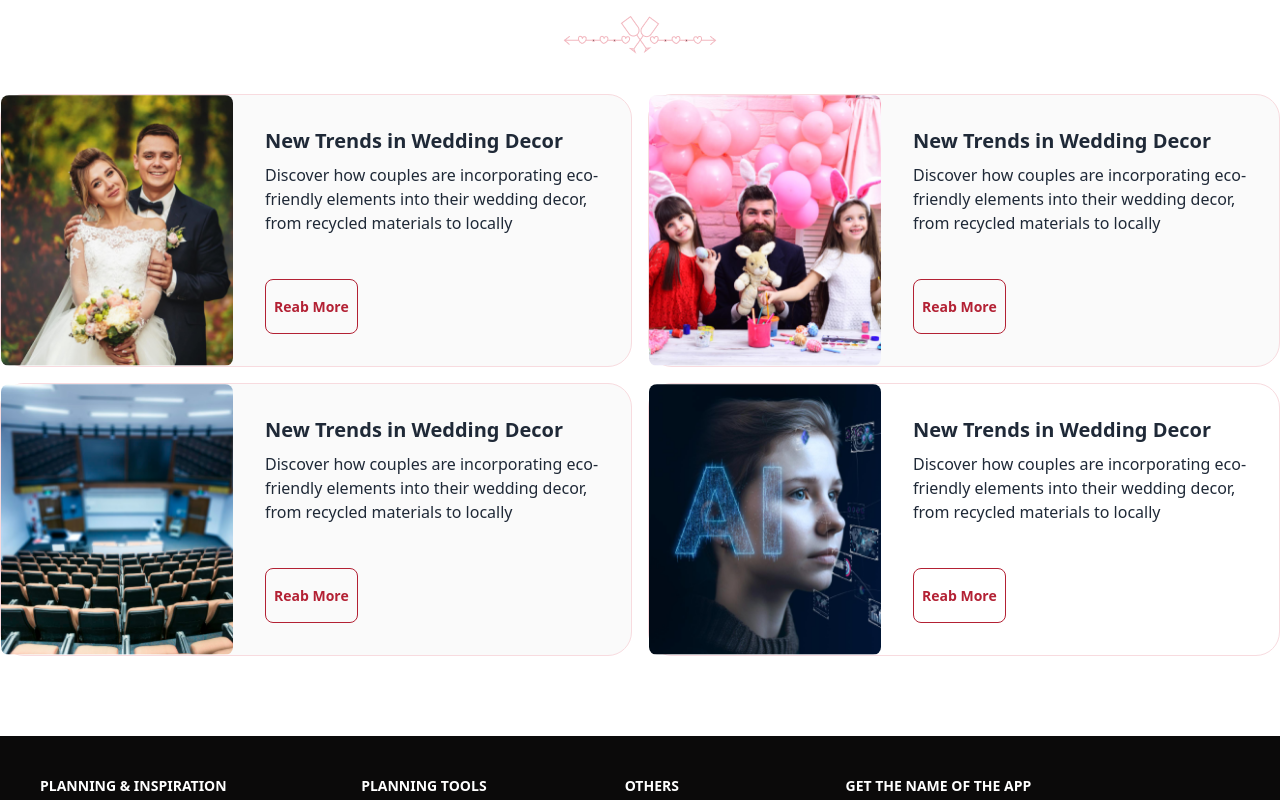
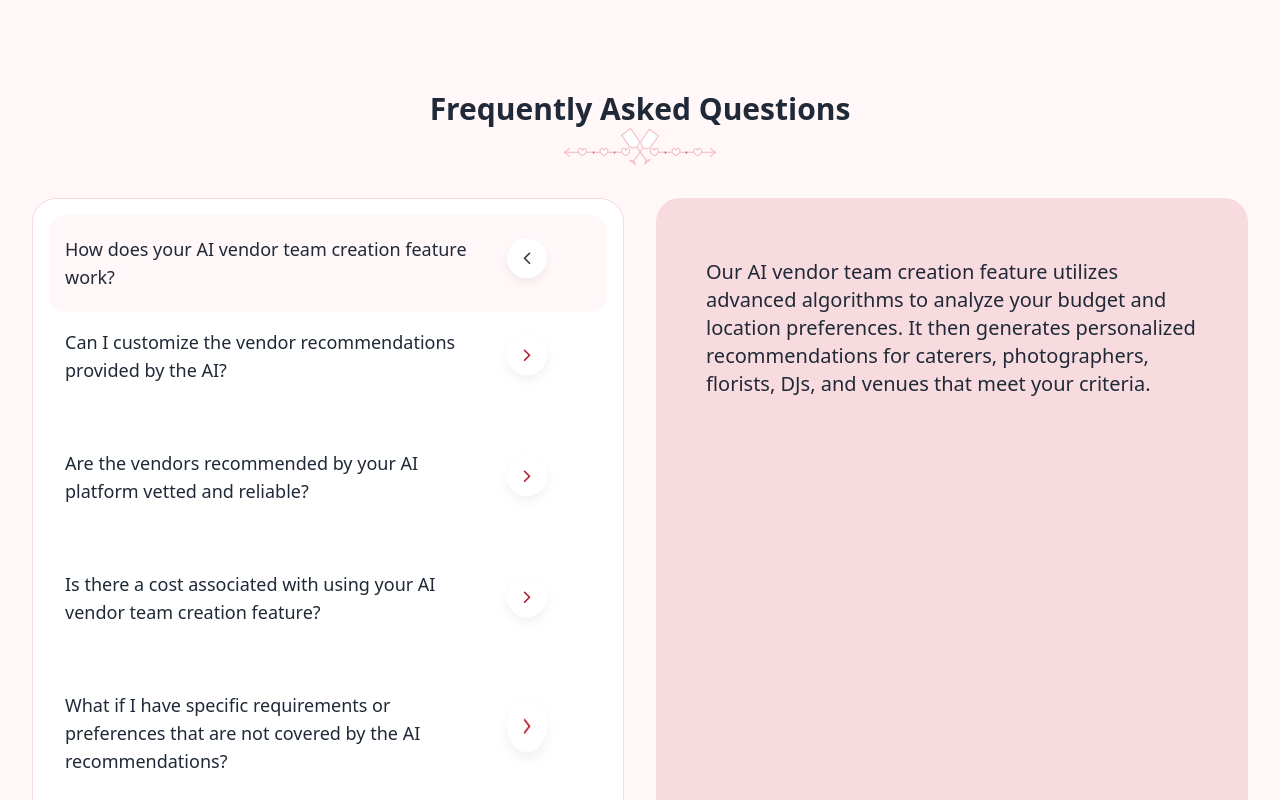
Before and after one commit to rebahaider/wedding-homepage, a React (Vite) app: page / in a window 1280 px wide. Shown: the part 640-1440 px from the top of the page. Built offline with nearby package versions, Linux system fonts and the light colour scheme.

Commit message:
added frequently asked question section

```diff
--- a/src/Pages/Home/Home/Home.jsx
+++ b/src/Pages/Home/Home/Home.jsx
@@ -1,8 +1,10 @@
+import Question from "../Question/Question";
 import LatestNews from "./LatestNews/LatestNews";
 
 const Home = () => {
     return (
         <div>
+            <Question></Question>
             <LatestNews></LatestNews>
         </div>
     );
--- /dev/null
+++ b/src/Pages/Home/Question/Question.jsx
@@ -0,0 +1,60 @@
+import group from "../../../assets/images/latest-news/Group.png";
+import activeArrow from "../../../assets/images/question/active-arrow.png";
+import arrow from "../../../assets/images/question/arrow.png";
+
+const Question = () => {
+    return (
+        <div className="bg-[#FFF7F8] space-y-8">
+            <div className="mt-20 pt-32">
+                <h3 className="text-3xl font-bold text-center">Frequently Asked Questions</h3>
+                <img className="mx-auto" src={group} alt="" />
+            </div>
+            <div className="grid md:grid-cols-2 gap-8 mx-8">
+                {/* Accordion part */}
+                <div className="bg-white border border-[#F8DBDF] rounded-3xl p-4">
+                    <div className="collapse">
+                        <input type="radio" name="my-accordion-2" defaultChecked />
+                        <div className="collapse-title text-xl font-medium bg-[#FFF7F8] rounded-xl flex items-center gap-6">
+                            <h3 className="text-lg font-medium">How does your AI vendor team creation feature work?</h3>
+                            <img src={activeArrow} alt="" />
+                        </div>
+                    </div>
+                    <div className="collapse text-xl font-medium items-center gap-6">
+                        <input type="radio" name="my-accordion-2" />
+                        <div className="collapse-title text-xl font-medium rounded-xl flex">
+                            <h3 className="text-lg font-medium">Can I customize the vendor recommendations provided by the AI?</h3>
+                            <img src={arrow} alt="" />
+                        </div>
+                    </div>
+                    <div className="collapse items-center gap-6">
+                        <input type="radio" name="my-accordion-2"  />
+                        <div className="collapse-title text-xl font-medium rounded-xl flex">
+                            <h3 className="text-lg font-medium">Are the vendors recommended by your AI platform vetted and reliable?</h3>
+                            <img src={arrow} alt="" />
+                        </div>
+                    </div>
+                    <div className="collapse items-center gap-6">
+                        <input type="radio" name="my-accordion-2"  />
+                        <div className="collapse-title text-xl font-medium rounded-xl flex">
+                            <h3 className="text-lg font-medium">Is there a cost associated with using your AI vendor team creation feature?</h3>
+                            <img src={arrow} alt="" />
+                        </div>
+                    </div>
+                    <div className="collapse items-center gap-6">
+                        <input type="radio" name="my-accordion-2"  />
+                        <div className="collapse-title text-xl font-medium rounded-xl flex">
+                            <h3 className="text-lg font-medium">What if I have specific requirements or preferences that are not covered by the AI recommendations?</h3>
+                            <img src={arrow} alt="" />
+                        </div>
+                    </div>
+                </div>
+                {/* paragraph part */}
+                <div className="bg-[#F8DBDF] rounded-3xl">
+                    <p className="px-[50px] p-8 md:pt-[60px] text-xl font-normal">Our AI vendor team creation feature utilizes advanced algorithms to analyze your budget and location preferences. It then generates personalized recommendations for caterers, photographers, florists, DJs, and venues that meet your criteria.</p>
+                </div>
+            </div>
+        </div>
+    );
+};
+
+export default Question;
```
Also changed, not shown: src/assets/images/question/active-arrow.png (added), src/assets/images/question/arrow.png (added).
